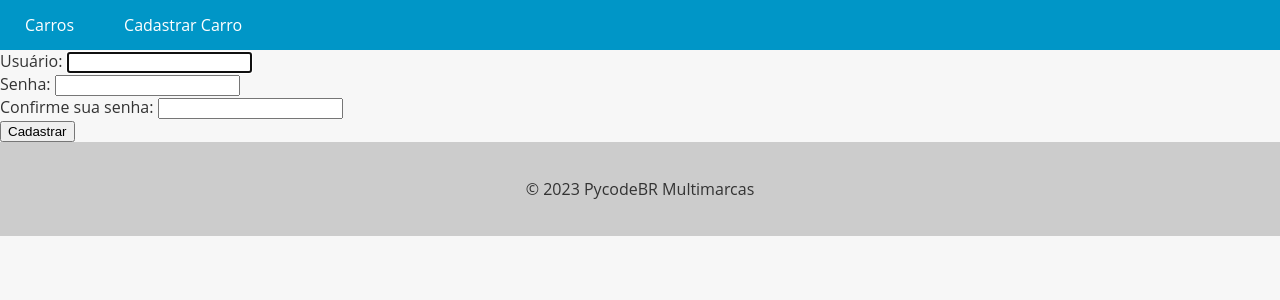
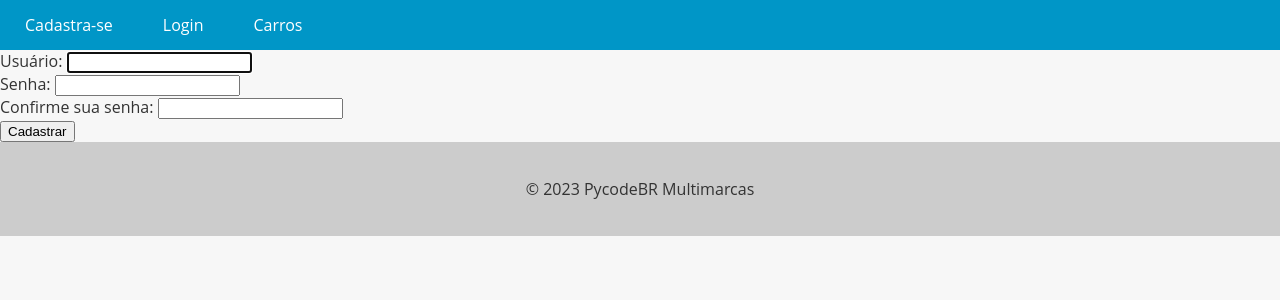
Before and after one commit to Juliano-Formigari/carros, a Django app: page /register/ in a window 1280 px wide. Shown: the top 300 px of the page. Run offline with Django 5.2, Linux system fonts and the light colour scheme.

Commit message:
Adicionando conteudo por autenticação

```diff
--- a/app/templates/base.html
+++ b/app/templates/base.html
@@ -72,8 +72,20 @@
   <header>
     <nav>
       <ul>
-        <li><a href="{% url 'cars_list' %}">Carros</a></li>
-        <li><a href="{% url 'new_car' %}">Cadastrar Carro</a></li>
+        {% if user.is_authenticated %}
+          <li>Olá, {{ user.username }}</li>
+          <li><a href="{% url 'new_car' %}">Cadastrar Carro</a></li>
+        {% endif %}
+        {% if not user.is_authenticated %}
+          <li><a href="{% url 'register' %}">Cadastra-se</a></li>
+          <li><a href="{% url 'login' %}">Login</a></li>
+        {% endif %}
+
+          <li><a href="{% url 'cars_list' %}">Carros</a></li>
+
+        {% if user.is_authenticated %}
+          <li><a href="{% url 'logout' %}">Sair</a></li>
+        {% endif %}
       </ul>
     </nav>
   </header>
```
